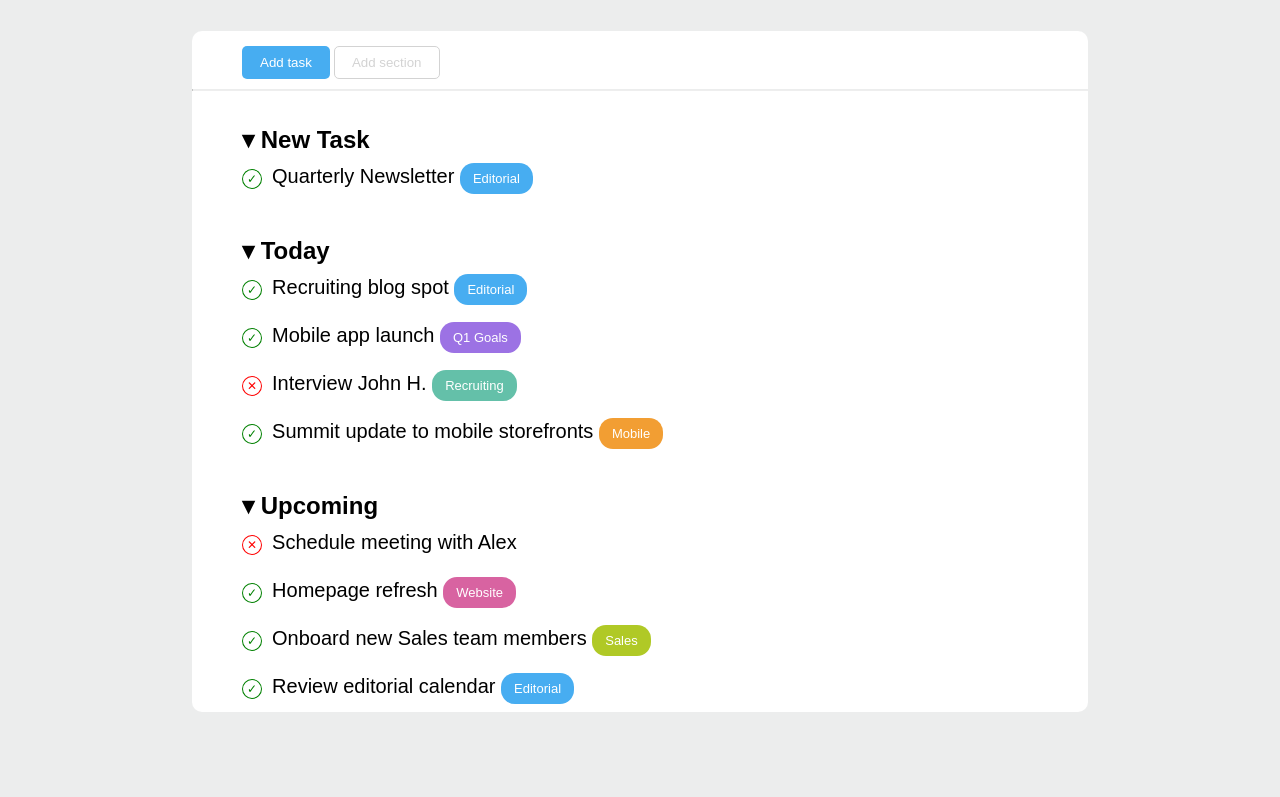
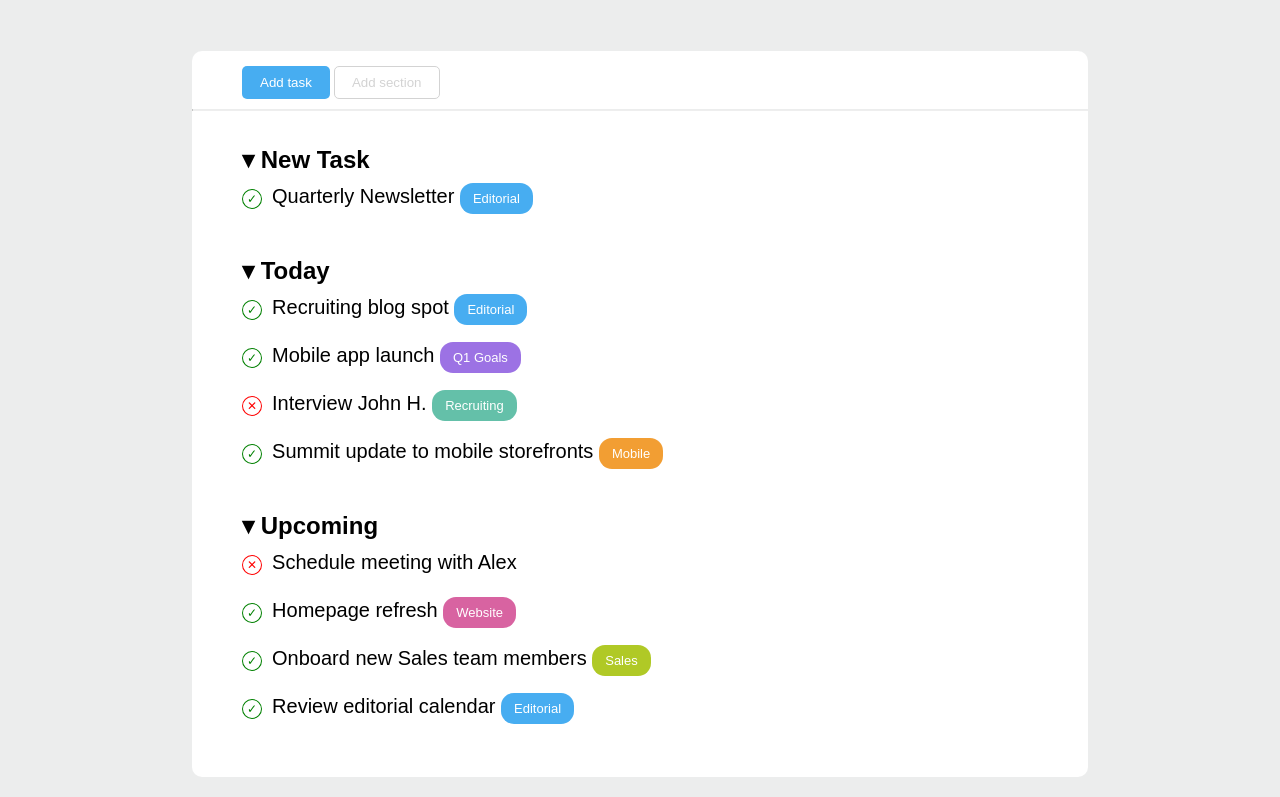
Before and after one commit to sophiamziou/html-css-toboolist, a plain HTML site: page index.html in a window 1280 px wide. Shown: the part 84-881 px from the top of the page. Before the commit the page ends 800 px from the top, so only its background shows below. Drawn offline with Linux system fonts and the light colour scheme.

Commit message:
comments added and layout changes

```diff
--- a/css/style.css
+++ b/css/style.css
@@ -9,7 +9,7 @@ body {
 }
 
 
-
+/* header settings */
 .header {
     height: 80px;
     background-color: white;
@@ -30,24 +30,27 @@ h1 {
     font-family: sans-serif;
     vertical-align: middle;
 }
+/* end header settings*/
 
+/* main setting */
 main {
-    margin-top: 35px;
+    margin-top: 55px;
+    margin-left: auto;
+    margin-right: auto;
+    margin-bottom: 20px;
     width: 70%;
     background-color: white;
-    margin-left: auto;
-    margin-right: auto;
     border-radius: 10px;
+    padding-bottom: 45px;
 }
 
+/* start nav settings */
 nav {
     padding-left: 50px;
     padding-top: 15px;
     padding-bottom: 10px;
     border: 10px;
 }
-
-
 
 #blue-button {
     background-color: rgb(71,173,241);
@@ -70,9 +73,10 @@ nav {
 hr {
     border-top: 1px solid rgb(236, 237, 237);
 }
+/* end nav settings */
 
-
-.lista {
+/* start list */
+.list {
     padding-left: 50px;
     padding-top: 35px;
     font-family: sans-serif;
@@ -102,13 +106,14 @@ li::before {
     content: ' \2715';
     color: red;
     border-color: red;
+}
+/* end list */
 
-}
-
+/* start list boxes */
 span {
     display: inline-block;
     color: white;
-    border-radius: 14px;
+    border-radius: 13px;
     font-size: 13px;
     line-height: 5px;
     padding: 13px;
@@ -137,3 +142,4 @@ span {
 .green-box {
     background-color: rgb(176,201,38);
 }
+/* end list boxes */
--- a/index.html
+++ b/index.html
@@ -8,25 +8,31 @@
     <title>Toobolist</title>
 </head>
 <body>
+    <!-- start header -->
     <header>
         <div class="header">
             <img class="img-logo" src="./img/Logo.png" alt="logo">
             <h1>Toobolist</h1>
         </div>
     </header>
+    <!-- end header -->
+    <!-- start main -->
     <main>
+        <!-- start menu -->
         <nav>
             <button id="blue-button">Add task</button>
             <button id="white-button">Add section</button>
         </nav>
+        <!-- end menu -->
         <hr>
-        <div class="lista">
+        <!-- start list -->
+        <div class="list">
             <h2>&#9662; New Task</h2>
             <ul>
                 <li class="done">Quarterly Newsletter <span class="blue-box">Editorial</span></li>
             </ul>
         </div>
-        <div class="lista">
+        <div class="list">
             <h2>&#9662; Today</h2>
             <ul>
                 <li class="done">Recruiting blog spot <span class="blue-box">Editorial</span></li>
@@ -35,7 +41,7 @@
                 <li class="done">Summit update to mobile storefronts <span class="orange-box">Mobile</span></li>
             </ul>
         </div>
-        <div class="lista">
+        <div class="list">
             <h2>&#9662; Upcoming</h2>
             <ul>
                 <li class="undone">Schedule meeting with Alex</li>
@@ -44,7 +50,8 @@
                 <li class="done">Review editorial calendar <span class="blue-box">Editorial</span></li>
             </ul>
         </div>
+        <!-- end list -->
     </main>
-
+    <!-- end main -->
 </body>
 </html>
```
